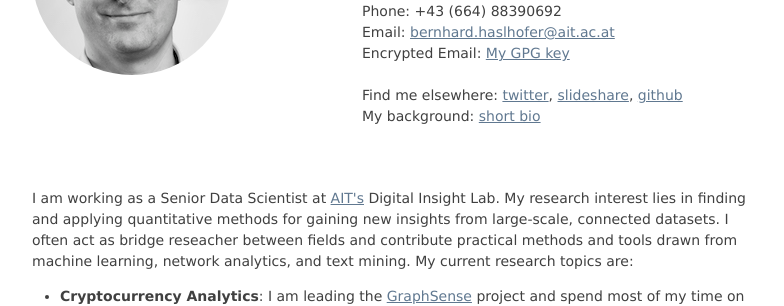
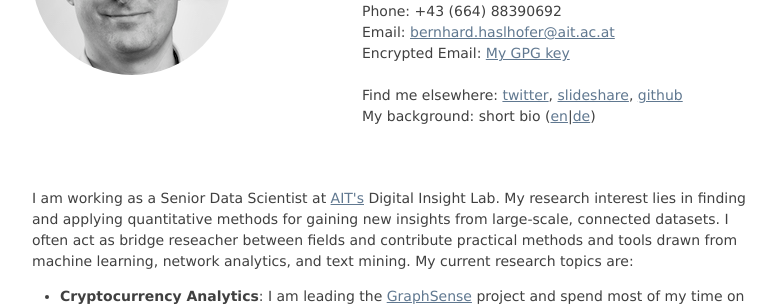
Before and after one commit to behas/behas.github.com, a Jekyll site: the page built from index.html, in a window 1280 px wide and 900 px high. Shown: the part 175-481 px from the top of the window, without its empty margins (243-1027 px from the left). Built offline with Jekyll 4.4.1, drawn with Linux system fonts in a browser that asks for light colours.

Commit message:
added German short bio

```diff
--- a/index.html
+++ b/index.html
@@ -26,7 +26,7 @@ layout: default
       </br>
         <span class="newline">Find me elsewhere: <a href="http://twitter.com/#!/bhaslhofer" title="Twitter">twitter</a>, <a href="http://www.slideshare.net/bhaslhofer/" title="Bernhard Haslhofer Presentations">slideshare</a>, <a href="https://github.com/behas">github</a></span>
       </bt>
-        <span class="newLine">My background: <a href="short_bio.txt">short bio</a></span>
+        <span class="newLine">My background: short bio (<a href="short_bio_en.txt">en</a>|<a href="short_bio_de.txt">de</a>)</span>
     </div>
     <div class="clearer"/>
   </div>
--- /dev/null
+++ b/short_bio_de.txt
@@ -0,0 +1 @@
+Dr. Bernhard Haslhofer ist Senior Scientist am Austrian Institute of Technology (AIT) Digital Insight Lab. Davor forschte er als Marie Curie Fellow am Information Science Department der Cornell University sowie als PostDoc an der Universität Wien im Bereich Informatik, wo er auch promovierte. Sein Forschungsinteresse liegt in interdisziplinären Fragestellungen und im Beitrag von Data Science Methoden wie z.B. Machine Learning, Netzwerk Analyse, oder Text Mining. Sein Forschungsschwerpunkt liegt derzeit auf der Anwendung solcher Methoden im Bereich Cryptocurrency-Analytics, mit speziellem Fokus auf Post-Bitcoin Währungen.
```
Also changed, not shown: short_bio_en.txt (renamed from short_bio.txt).
